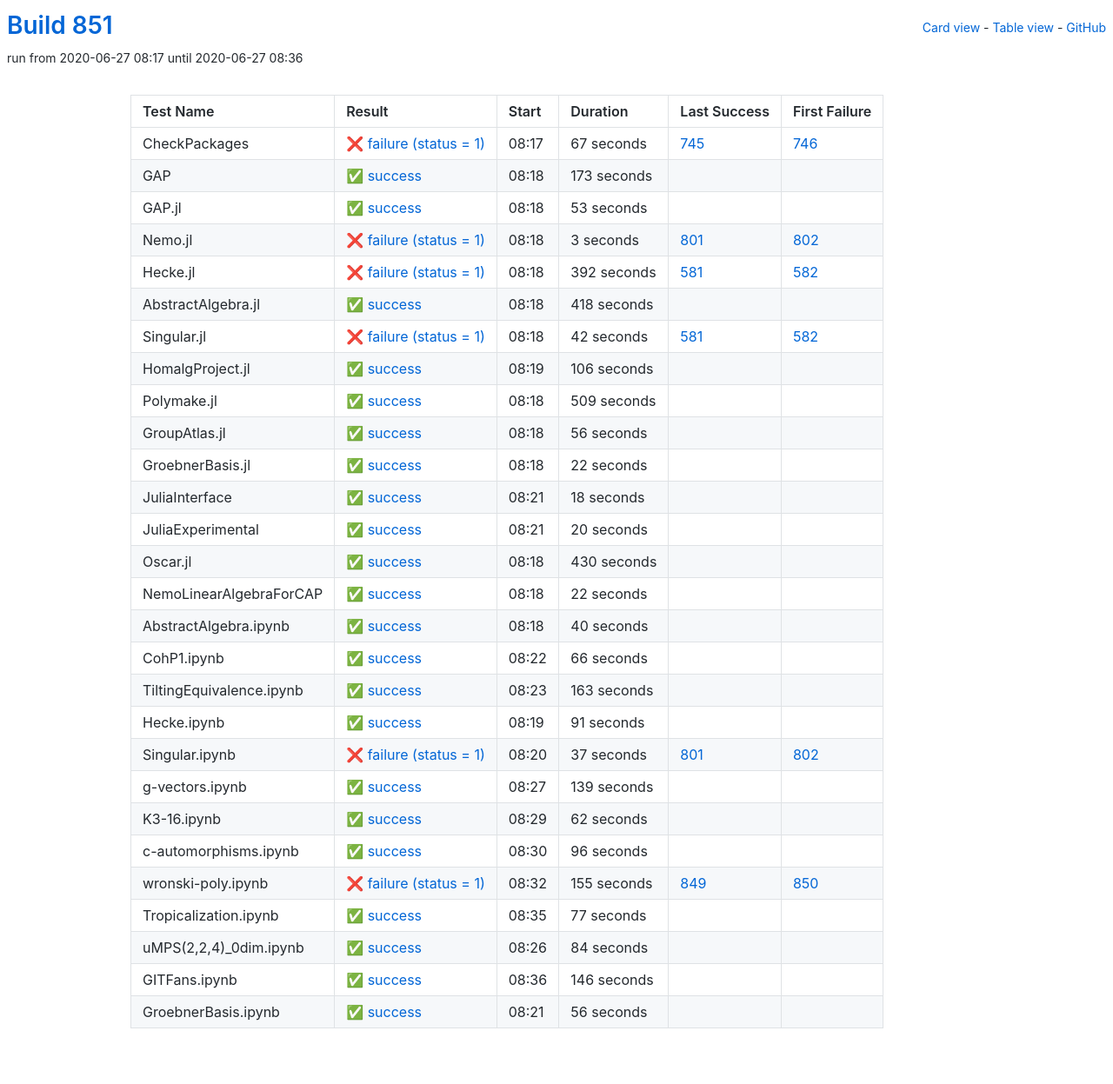
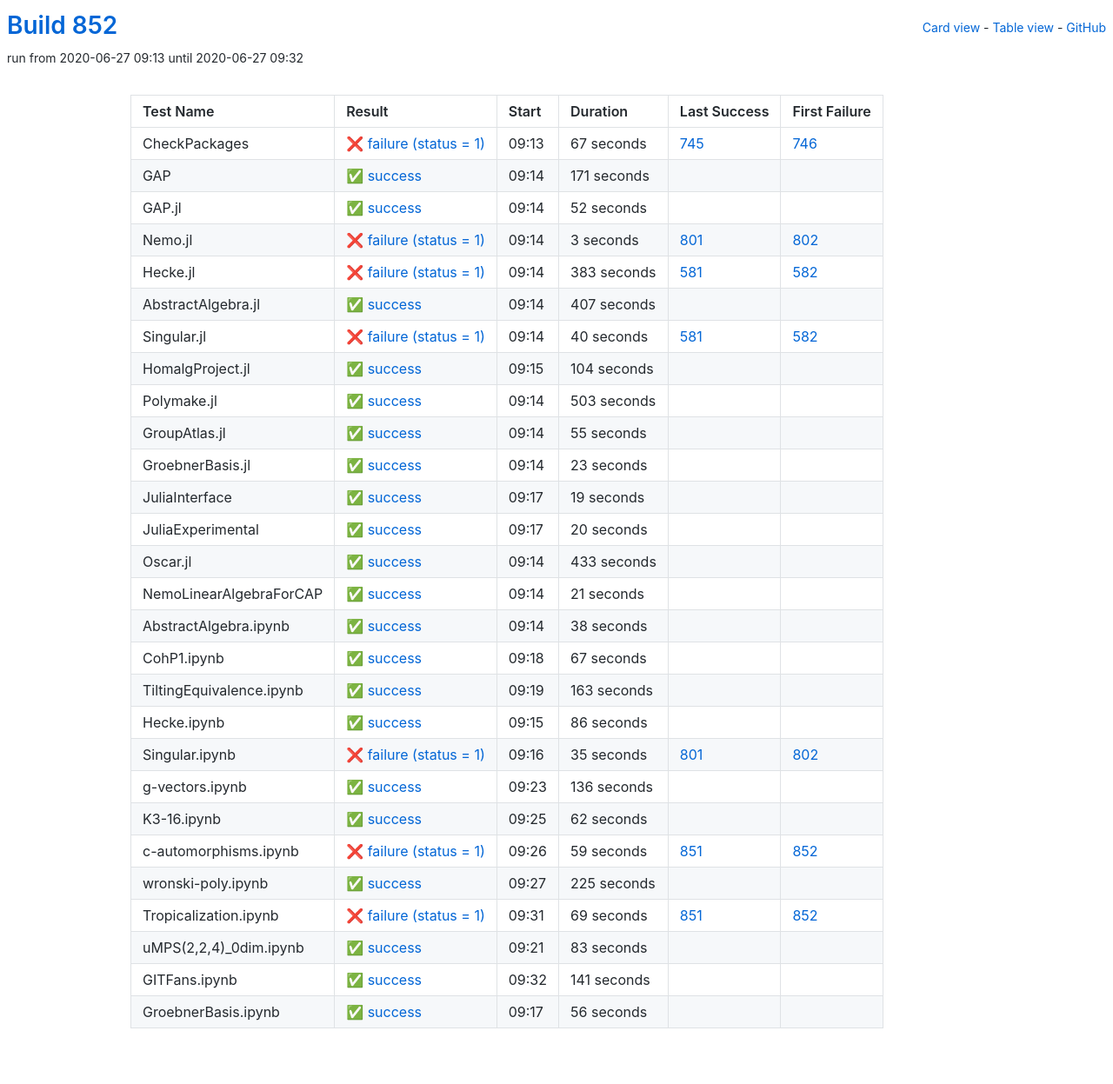
Before and after one commit to oscar-system/oscar-ci-status-1.4, a Jekyll site: the page built from table.html, in a window 1280 px wide. Shown: the whole page at 87% size. Built offline with Jekyll 4.4.1, drawn with Linux system fonts in a browser that asks for light colours.

Commit message:
Build #852

```diff
--- a/_data/ci.yml
+++ b/_data/ci.yml
@@ -1,6 +1,6 @@
 ---
-build: 851
-build_url: https://oscarci.mathematik.uni-kl.de/job/oscar-julia-1.4/851/
+build: 852
+build_url: https://oscarci.mathematik.uni-kl.de/job/oscar-julia-1.4/852/
 job: oscar-julia-1.4
 organization: oscar-system
 repo: oscar-ci-status-1.4
@@ -8,8 +8,8 @@ repourl: https://github.com/oscar-system/oscar-ci-status-1.4
 tests:
 - name: CheckPackages
   id: checkpackages
-  log: https://oscarci.mathematik.uni-kl.de/job/oscar-julia-1.4/851/artifact/logs/build-851/CheckPackages.log
-  start: 2020-06-27 08:17
+  log: https://oscarci.mathematik.uni-kl.de/job/oscar-julia-1.4/852/artifact/logs/build-852/CheckPackages.log
+  start: 2020-06-27 09:13
   success: false
   exitcode: 1
   status: failure
@@ -20,32 +20,32 @@ tests:
   first_failure_url: https://oscarci.mathematik.uni-kl.de/job/oscar-julia-1.4/746/
 - name: GAP
   id: gap
-  log: https://oscarci.mathematik.uni-kl.de/job/oscar-julia-1.4/851/artifact/logs/build-851/GAP.log
-  start: 2020-06-27 08:18
+  log: https://oscarci.mathematik.uni-kl.de/job/oscar-julia-1.4/852/artifact/logs/build-852/GAP.log
+  start: 2020-06-27 09:14
   success: true
   exitcode: 0
   status: success
-  duration: 173
+  duration: 171
   last_success: false
   last_success_url:
   first_failure: false
   first_failure_url:
 - name: GAP.jl
   id: gap-jl
-  log: https://oscarci.mathematik.uni-kl.de/job/oscar-julia-1.4/851/artifact/logs/build-851/GAP.jl.log
-  start: 2020-06-27 08:18
+  log: https://oscarci.mathematik.uni-kl.de/job/oscar-julia-1.4/852/artifact/logs/build-852/GAP.jl.log
+  start: 2020-06-27 09:14
   success: true
   exitcode: 0
   status: success
-  duration: 53
+  duration: 52
   last_success: false
   last_success_url:
   first_failure: false
   first_failure_url:
 - name: Nemo.jl
   id: nemo-jl
-  log: https://oscarci.mathematik.uni-kl.de/job/oscar-julia-1.4/851/artifact/logs/build-851/Nemo.jl.log
-  start: 2020-06-27 08:18
+  log: https://oscarci.mathematik.uni-kl.de/job/oscar-julia-1.4/852/artifact/logs/build-852/Nemo.jl.log
+  start: 2020-06-27 09:14
   success: false
   exitcode: 1
   status: failure
@@ -56,104 +56,104 @@ tests:
   first_failure_url: https://oscarci.mathematik.uni-kl.de/job/oscar-julia-1.4/802/
 - name: Hecke.jl
   id: hecke-jl
-  log: https://oscarci.mathematik.uni-kl.de/job/oscar-julia-1.4/851/artifact/logs/build-851/Hecke.jl.log
-  start: 2020-06-27 08:18
+  log: https://oscarci.mathematik.uni-kl.de/job/oscar-julia-1.4/852/artifact/logs/build-852/Hecke.jl.log
+  start: 2020-06-27 09:14
   success: false
   exitcode: 1
   status: failure
-  duration: 392
+  duration: 383
   last_success: 581
   last_success_url: https://oscarci.mathematik.uni-kl.de/job/oscar-julia-1.4/581/
   first_failure: 582
   first_failure_url: https://oscarci.mathematik.uni-kl.de/job/oscar-julia-1.4/582/
 - name: AbstractAlgebra.jl
   id: abstractalgebra-jl
-  log: https://oscarci.mathematik.uni-kl.de/job/oscar-julia-1.4/851/artifact/logs/build-851/AbstractAlgebra.jl.log
-  start: 2020-06-27 08:18
+  log: https://oscarci.mathematik.uni-kl.de/job/oscar-julia-1.4/852/artifact/logs/build-852/AbstractAlgebra.jl.log
+  start: 2020-06-27 09:14
   success: true
   exitcode: 0
   status: success
-  duration: 418
+  duration: 407
   last_success: false
   last_success_url:
   first_failure: false
   first_failure_url:
 - name: Singular.jl
   id: singular-jl
-  log: https://oscarci.mathematik.uni-kl.de/job/oscar-julia-1.4/851/artifact/logs/build-851/Singular.jl.log
-  start: 2020-06-27 08:18
+  log: https://oscarci.mathematik.uni-kl.de/job/oscar-julia-1.4/852/artifact/logs/build-852/Singular.jl.log
+  start: 2020-06-27 09:14
   success: false
   exitcode: 1
   status: failure
-  duration: 42
+  duration: 40
   last_success: 581
   last_success_url: https://oscarci.mathematik.uni-kl.de/job/oscar-julia-1.4/581/
   first_failure: 582
   first_failure_url: https://oscarci.mathematik.uni-kl.de/job/oscar-julia-1.4/582/
 - name: HomalgProject.jl
   id: homalgproject-jl
-  log: https://oscarci.mathematik.uni-kl.de/job/oscar-julia-1.4/851/artifact/logs/build-851/HomalgProject.jl.log
-  start: 2020-06-27 08:19
+  log: https://oscarci.mathematik.uni-kl.de/job/oscar-julia-1.4/852/artifact/logs/build-852/HomalgProject.jl.log
+  start: 2020-06-27 09:15
   success: true
   exitcode: 0
   status: success
-  duration: 106
+  duration: 104
   last_success: false
   last_success_url:
   first_failure: false
   first_failure_url:
 - name: Polymake.jl
   id: polymake-jl
-  log: https://oscarci.mathematik.uni-kl.de/job/oscar-julia-1.4/851/artifact/logs/build-851/Polymake.jl.log
-  start: 2020-06-27 08:18
+  log: https://oscarci.mathematik.uni-kl.de/job/oscar-julia-1.4/852/artifact/logs/build-852/Polymake.jl.log
+  start: 2020-06-27 09:14
   success: true
   exitcode: 0
   status: success
-  duration: 509
+  duration: 503
   last_success: false
   last_success_url:
   first_failure: false
   first_failure_url:
 - name: GroupAtlas.jl
   id: groupatlas-jl
-  log: https://oscarci.mathematik.uni-kl.de/job/oscar-julia-1.4/851/artifact/logs/build-851/GroupAtlas.jl.log
-  start: 2020-06-27 08:18
+  log: https://oscarci.mathematik.uni-kl.de/job/oscar-julia-1.4/852/artifact/logs/build-852/GroupAtlas.jl.log
+  start: 2020-06-27 09:14
   success: true
   exitcode: 0
   status: success
-  duration: 56
+  duration: 55
   last_success: false
   last_success_url:
   first_failure: false
   first_failure_url:
 - name: GroebnerBasis.jl
   id: groebnerbasis-jl
-  log: https://oscarci.mathematik.uni-kl.de/job/oscar-julia-1.4/851/artifact/logs/build-851/GroebnerBasis.jl.log
-  start: 2020-06-27 08:18
+  log: https://oscarci.mathematik.uni-kl.de/job/oscar-julia-1.4/852/artifact/logs/build-852/GroebnerBasis.jl.log
+  start: 2020-06-27 09:14
   success: true
   exitcode: 0
   status: success
-  duration: 22
+  duration: 23
   last_success: false
   last_success_url:
   first_failure: false
   first_failure_url:
 - name: JuliaInterface
   id: juliainterface
-  log: https://oscarci.mathematik.uni-kl.de/job/oscar-julia-1.4/851/artifact/logs/build-851/JuliaInterface.log
-  start: 2020-06-27 08:21
+  log: https://oscarci.mathematik.uni-kl.de/job/oscar-julia-1.4/852/artifact/logs/build-852/JuliaInterface.log
+  start: 2020-06-27 09:17
   success: true
   exitcode: 0
   status: success
-  duration: 18
+  duration: 19
   last_success: false
   last_success_url:
   first_failure: false
   first_failure_url:
 - name: JuliaExperimental
   id: juliaexperimental
-  log: https://oscarci.mathematik.uni-kl.de/job/oscar-julia-1.4/851/artifact/logs/build-851/JuliaExperimental.log
-  start: 2020-06-27 08:21
+  log: https://oscarci.mathematik.uni-kl.de/job/oscar-julia-1.4/852/artifact/logs/build-852/JuliaExperimental.log
+  start: 2020-06-27 09:17
   success: true
   exitcode: 0
   status: success
@@ -164,56 +164,56 @@ tests:
   first_failure_url:
 - name: Oscar.jl
   id: oscar-jl
-  log: https://oscarci.mathematik.uni-kl.de/job/oscar-julia-1.4/851/artifact/logs/build-851/Oscar.jl.log
-  start: 2020-06-27 08:18
+  log: https://oscarci.mathematik.uni-kl.de/job/oscar-julia-1.4/852/artifact/logs/build-852/Oscar.jl.log
+  start: 2020-06-27 09:14
   success: true
   exitcode: 0
   status: success
-  duration: 430
+  duration: 433
   last_success: false
   last_success_url:
   first_failure: false
   first_failure_url:
 - name: NemoLinearAlgebraForCAP
   id: nemolinearalgebraforcap
-  log: https://oscarci.mathematik.uni-kl.de/job/oscar-julia-1.4/851/artifact/logs/build-851/NemoLinearAlgebraForCAP.log
-  start: 2020-06-27 08:18
+  log: https://oscarci.mathematik.uni-kl.de/job/oscar-julia-1.4/852/artifact/logs/build-852/NemoLinearAlgebraForCAP.log
+  start: 2020-06-27 09:14
   success: true
   exitcode: 0
   status: success
-  duration: 22
+  duration: 21
   last_success: false
   last_success_url:
   first_failure: false
   first_failure_url:
 - name: AbstractAlgebra.ipynb
   id: abstractalgebra-ipynb
-  log: https://oscarci.mathematik.uni-kl.de/job/oscar-julia-1.4/851/artifact/logs/build-851/AbstractAlgebra.ipynb.log
-  start: 2020-06-27 08:18
+  log: https://oscarci.mathematik.uni-kl.de/job/oscar-julia-1.4/852/artifact/logs/build-852/AbstractAlgebra.ipynb.log
+  start: 2020-06-27 09:14
   success: true
   exitcode: 0
   status: success
-  duration: 40
+  duration: 38
   last_success: false
   last_success_url:
   first_failure: false
   first_failure_url:
 - name: CohP1.ipynb
   id: cohp1-ipynb
-  log: https://oscarci.mathematik.uni-kl.de/job/oscar-julia-1.4/851/artifact/logs/build-851/CohP1.ipynb.log
-  start: 2020-06-27 08:22
+  log: https://oscarci.mathematik.uni-kl.de/job/oscar-julia-1.4/852/artifact/logs/build-852/CohP1.ipynb.log
+  start: 2020-06-27 09:18
   success: true
   exitcode: 0
   status: success
-  duration: 66
+  duration: 67
   last_success: false
   last_success_url:
   first_failure: false
   first_failure_url:
 - name: TiltingEquivalence.ipynb
   id: tiltingequivalence-ipynb
-  log: https://oscarci.mathematik.uni-kl.de/job/oscar-julia-1.4/851/artifact/logs/build-851/TiltingEquivalence.ipynb.log
-  start: 2020-06-27 08:23
+  log: https://oscarci.mathematik.uni-kl.de/job/oscar-julia-1.4/852/artifact/logs/build-852/TiltingEquivalence.ipynb.log
+  start: 2020-06-27 09:19
   success: true
   exitcode: 0
   status: success
@@ -224,44 +224,44 @@ tests:
   first_failure_url:
 - name: Hecke.ipynb
   id: hecke-ipynb
-  log: https://oscarci.mathematik.uni-kl.de/job/oscar-julia-1.4/851/artifact/logs/build-851/Hecke.ipynb.log
-  start: 2020-06-27 08:19
+  log: https://oscarci.mathematik.uni-kl.de/job/oscar-julia-1.4/852/artifact/logs/build-852/Hecke.ipynb.log
+  start: 2020-06-27 09:15
   success: true
   exitcode: 0
   status: success
-  duration: 91
+  duration: 86
   last_success: false
   last_success_url:
   first_failure: false
   first_failure_url:
 - name: Singular.ipynb
   id: singular-ipynb
-  log: https://oscarci.mathematik.uni-kl.de/job/oscar-julia-1.4/851/artifact/logs/build-851/Singular.ipynb.log
-  start: 2020-06-27 08:20
+  log: https://oscarci.mathematik.uni-kl.de/job/oscar-julia-1.4/852/artifact/logs/build-852/Singular.ipynb.log
+  start: 2020-06-27 09:16
   success: false
   exitcode: 1
   status: failure
-  duration: 37
+  duration: 35
   last_success: 801
   last_success_url: https://oscarci.mathematik.uni-kl.de/job/oscar-julia-1.4/801/
   first_failure: 802
   first_failure_url: https://oscarci.mathematik.uni-kl.de/job/oscar-julia-1.4/802/
 - name: g-vectors.ipynb
   id: g-vectors-ipynb
-  log: https://oscarci.mathematik.uni-kl.de/job/oscar-julia-1.4/851/artifact/logs/build-851/g-vectors.ipynb.log
-  start: 2020-06-27 08:27
+  log: https://oscarci.mathematik.uni-kl.de/job/oscar-julia-1.4/852/artifact/logs/build-852/g-vectors.ipynb.log
+  start: 2020-06-27 09:23
   success: true
   exitcode: 0
   status: success
-  duration: 139
+  duration: 136
   last_success: false
   last_success_url:
   first_failure: false
   first_failure_url:
 - name: K3-16.ipynb
   id: k3-16-ipynb
-  log: https://oscarci.mathematik.uni-kl.de/job/oscar-julia-1.4/851/artifact/logs/build-851/K3-16.ipynb.log
-  start: 2020-06-27 08:29
+  log: https://oscarci.mathematik.uni-kl.de/job/oscar-julia-1.4/852/artifact/logs/build-852/K3-16.ipynb.log
+  start: 2020-06-27 09:25
   success: true
   exitcode: 0
   status: success
@@ -272,68 +272,68 @@ tests:
   first_failure_url:
 - name: c-automorphisms.ipynb
   id: c-automorphisms-ipynb
-  log: https://oscarci.mathematik.uni-kl.de/job/oscar-julia-1.4/851/artifact/logs/build-851/c-automorphisms.ipynb.log
-  start: 2020-06-27 08:30
+  log: https://oscarci.mathematik.uni-kl.de/job/oscar-julia-1.4/852/artifact/logs/build-852/c-automorphisms.ipynb.log
+  start: 2020-06-27 09:26
+  success: false
+  exitcode: 1
+  status: failure
+  duration: 59
+  last_success: 851
+  last_success_url: https://oscarci.mathematik.uni-kl.de/job/oscar-julia-1.4/851/
+  first_failure: 852
+  first_failure_url: https://oscarci.mathematik.uni-kl.de/job/oscar-julia-1.4/852/
+- name: wronski-poly.ipynb
+  id: wronski-poly-ipynb
+  log: https://oscarci.mathematik.uni-kl.de/job/oscar-julia-1.4/852/artifact/logs/build-852/wronski-poly.ipynb.log
+  start: 2020-06-27 09:27
   success: true
   exitcode: 0
   status: success
-  duration: 96
+  duration: 225
   last_success: false
   last_success_url:
   first_failure: false
   first_failure_url:
-- name: wronski-poly.ipynb
-  id: wronski-poly-ipynb
-  log: https://oscarci.mathematik.uni-kl.de/job/oscar-julia-1.4/851/artifact/logs/build-851/wronski-poly.ipynb.log
-  start: 2020-06-27 08:32
+- name: Tropicalization.ipynb
+  id: tropicalization-ipynb
+  log: https://oscarci.mathematik.uni-kl.de/job/oscar-julia-1.4/852/artifact/logs/build-852/Tropicalization.ipynb.log
+  start: 2020-06-27 09:31
   success: false
   exitcode: 1
   status: failure
-  duration: 155
-  last_success: 849
-  last_success_url: https://oscarci.mathematik.uni-kl.de/job/oscar-julia-1.4/849/
-  first_failure: 850
-  first_failure_url: https://oscarci.mathematik.uni-kl.de/job/oscar-julia-1.4/850/
-- name: Tropicalization.ipynb
-  id: tropicalization-ipynb
-  log: https://oscarci.mathematik.uni-kl.de/job/oscar-julia-1.4/851/artifact/logs/build-851/Tropicalization.ipynb.log
-  start: 2020-06-27 08:35
+  duration: 69
+  last_success: 851
+  last_success_url: https://oscarci.mathematik.uni-kl.de/job/oscar-julia-1.4/851/
+  first_failure: 852
+  first_failure_url: https://oscarci.mathematik.uni-kl.de/job/oscar-julia-1.4/852/
+- name: uMPS(2,2,4)_0dim.ipynb
+  id: umps-2-2-4-0dim-ipynb
+  log: https://oscarci.mathematik.uni-kl.de/job/oscar-julia-1.4/852/artifact/logs/build-852/uMPS-2-2-4-_0dim.ipynb.log
+  start: 2020-06-27 09:21
   success: true
   exitcode: 0
   status: success
-  duration: 77
-  last_success: false
-  last_success_url:
-  first_failure: false
-  first_failure_url:
-- name: uMPS(2,2,4)_0dim.ipynb
-  id: umps-2-2-4-0dim-ipynb
-  log: https://oscarci.mathematik.uni-kl.de/job/oscar-julia-1.4/851/artifact/logs/build-851/uMPS-2-2-4-_0dim.ipynb.log
-  start: 2020-06-27 08:26
-  success: true
-  exitcode: 0
-  status: success
-  duration: 84
+  duration: 83
   last_success: false
   last_success_url:
   first_failure: false
   first_failure_url:
 - name: GITFans.ipynb
   id: gitfans-ipynb
-  log: https://oscarci.mathematik.uni-kl.de/job/oscar-julia-1.4/851/artifact/logs/build-851/GITFans.ipynb.log
-  start: 2020-06-27 08:36
+  log: https://oscarci.mathematik.uni-kl.de/job/oscar-julia-1.4/852/artifact/logs/build-852/GITFans.ipynb.log
+  start: 2020-06-27 09:32
   success: true
   exitcode: 0
   status: success
-  duration: 146
+  duration: 141
   last_success: false
   last_success_url:
   first_failure: false
   first_failure_url:
 - name: GroebnerBasis.ipynb
   id: groebnerbasis-ipynb
-  log: https://oscarci.mathematik.uni-kl.de/job/oscar-julia-1.4/851/artifact/logs/build-851/GroebnerBasis.ipynb.log
-  start: 2020-06-27 08:21
+  log: https://oscarci.mathematik.uni-kl.de/job/oscar-julia-1.4/852/artifact/logs/build-852/GroebnerBasis.ipynb.log
+  start: 2020-06-27 09:17
   success: true
   exitcode: 0
   status: success
```
Also changed, not shown: README.md.
